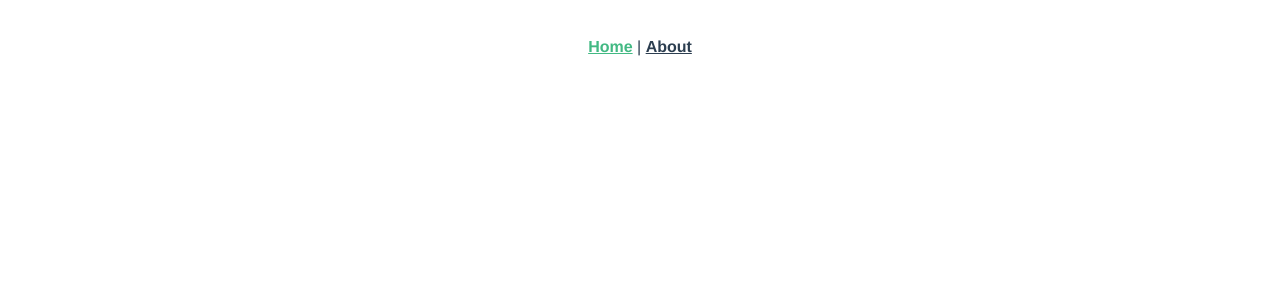
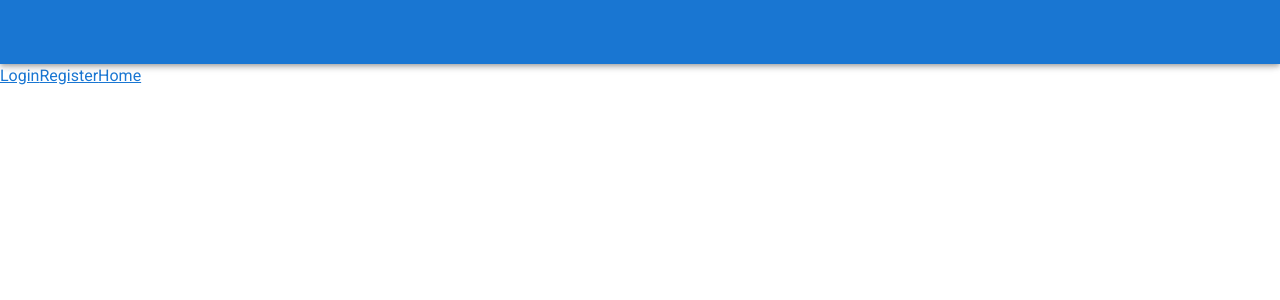
Before and after one commit to adamsky4111/thesis-frontend, a Vue app: page / in a window 1280 px wide. Shown: the top 300 px of the page. Built offline with nearby package versions, Linux system fonts and the light colour scheme.

Commit message:
modify app component

```diff
--- a/src/App.vue
+++ b/src/App.vue
@@ -1,32 +1,27 @@
 <template>
-  <div id="app">
-    <div id="nav">
-      <router-link to="/">Home</router-link> |
-      <router-link to="/about">About</router-link>
-    </div>
-    <router-view />
-  </div>
+  <v-app>
+    <v-app-bar app color="primary" dark></v-app-bar>
+    <v-main>
+      <p>
+        <router-link to="/login">Login</router-link>
+        <router-link to="/register">Register</router-link>
+        <router-link to="/home">Home</router-link>
+      </p>
+      <router-view></router-view>
+    </v-main>
+  </v-app>
 </template>
 
-<style>
-#app {
-  font-family: Avenir, Helvetica, Arial, sans-serif;
-  -webkit-font-smoothing: antialiased;
-  -moz-osx-font-smoothing: grayscale;
-  text-align: center;
-  color: #2c3e50;
-}
+<script lang="ts">
+import Vue from "vue";
 
-#nav {
-  padding: 30px;
-}
+export default Vue.extend({
+  name: "App",
 
-#nav a {
-  font-weight: bold;
-  color: #2c3e50;
-}
+  components: {},
 
-#nav a.router-link-exact-active {
-  color: #42b983;
-}
-</style>
+  data: () => ({
+    //
+  }),
+});
+</script>
--- a/src/main.ts
+++ b/src/main.ts
@@ -1,12 +1,18 @@
 import Vue from "vue";
+import "./plugins/axios";
 import App from "./App.vue";
 import router from "./router";
 import store from "./store";
+import vuetify from "./plugins/vuetify";
+import translations from "./plugins/translations";
 
 Vue.config.productionTip = false;
+
+Vue.use(translations);
 
 new Vue({
   router,
   store,
+  vuetify,
   render: (h) => h(App),
 }).$mount("#app");
--- a/src/router/index.ts
+++ b/src/router/index.ts
@@ -1,25 +1,9 @@
 import Vue from "vue";
-import VueRouter, { RouteConfig } from "vue-router";
-import Home from "../views/Home.vue";
+import VueRouter from "vue-router";
+import routes from "@/router/routes/index";
+import store from "@/store";
 
 Vue.use(VueRouter);
-
-const routes: Array<RouteConfig> = [
-  {
-    path: "/",
-    name: "Home",
-    component: Home,
-  },
-  {
-    path: "/about",
-    name: "About",
-    // route level code-splitting
-    // this generates a separate chunk (about.[hash].js) for this route
-    // which is lazy-loaded when the route is visited.
-    component: () =>
-      import(/* webpackChunkName: "about" */ "../views/About.vue"),
-  },
-];
 
 const router = new VueRouter({
   mode: "history",
@@ -27,4 +11,36 @@ const router = new VueRouter({
   routes,
 });
 
+router.beforeEach((to, from, next) => {
+  console.log();
+  console.log(to.matched.some((record) => console.log(record)));
+  if (to.matched.some((record) => record.meta.auth)) {
+    if (to.matched.some((record) => record.meta.role)) {
+      // if required role is specified
+      const userRoles = store.getters["auth/roles"];
+
+      const userHasRole = to.matched.some((record) => {
+        let access = false;
+        record.meta.role.forEach((role) => {
+          if (role && userRoles.includes(role)) {
+            access = true;
+          }
+        });
+        return access;
+      });
+
+      if (userHasRole) {
+        // if user has required role;
+        next();
+      } else {
+        next({ path: "/login" });
+      }
+    } else {
+      next();
+    }
+  } else {
+    next();
+  }
+});
+
 export default router;
```
